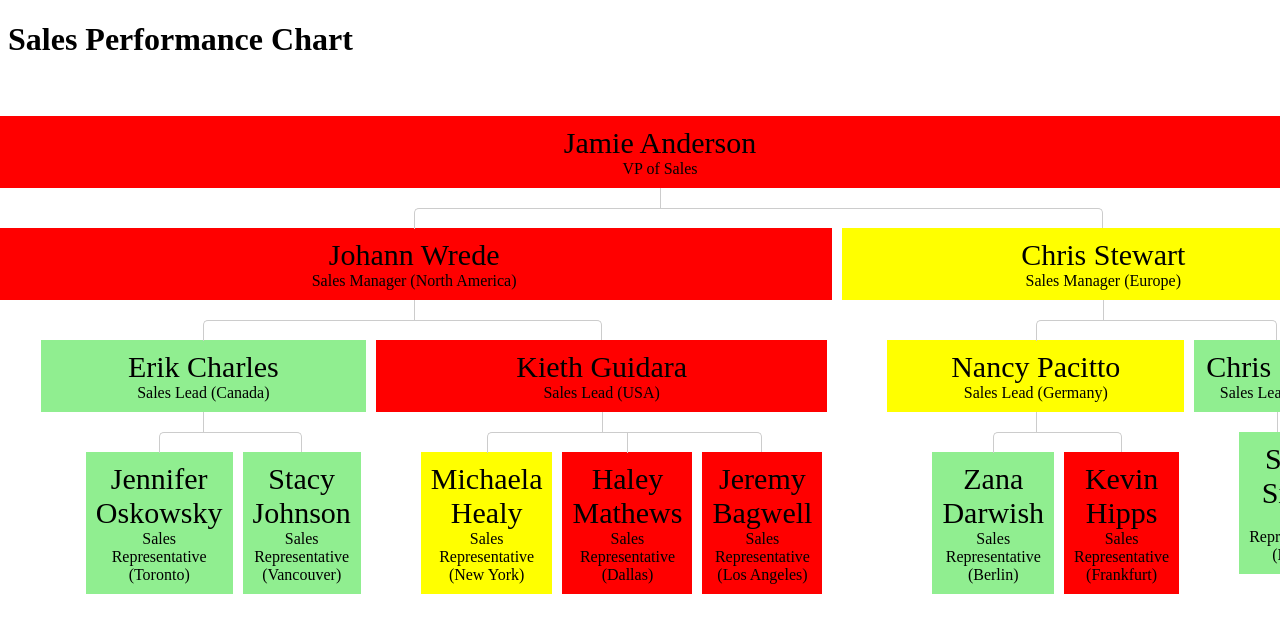
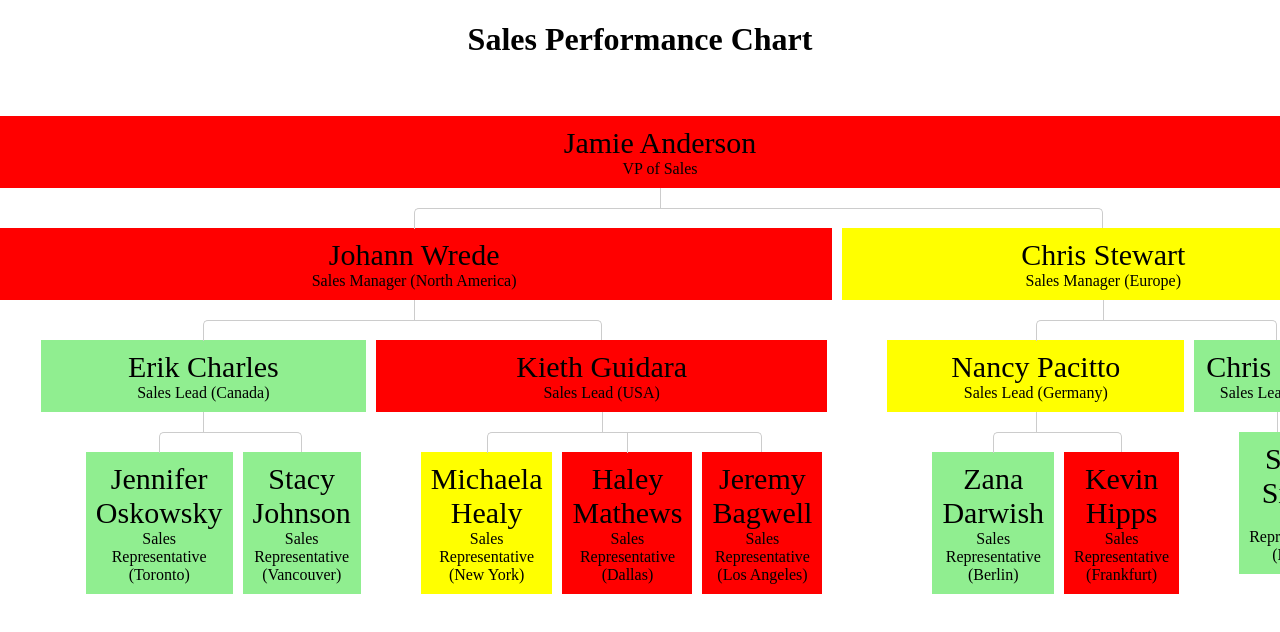
Before and after one commit to ShehzadMuhammad/UIAssignment, a React (Create React App) app in the folder hierarchychart/: page / in a window 1280 px wide. Shown: the top 632 px of the page. Built offline with nearby package versions, Linux system fonts and the light colour scheme.

Commit message:
Missed a className

```diff
--- a/hierarchychart/src/HierarchyTree.js
+++ b/hierarchychart/src/HierarchyTree.js
@@ -35,7 +35,7 @@ const EmployeeNode = (props) => {
 export default function HierarchyTree() {
   return (
     <div className="org__chart">
-      <h1 className="treeTitle">Sales Performance Chart</h1>
+      <h1 className="hierarchyTreeTitle">Sales Performance Chart</h1>
       <EmployeeNode data={data} />
     </div>
   );
--- a/hierarchychart/src/Tree.css
+++ b/hierarchychart/src/Tree.css
@@ -1,4 +1,8 @@
 /*Now the CSS*/
+
+.hierarchyTreeTitle {
+  text-align: center;
+}
 
 .employeeBox {
   padding: 10px;
```
